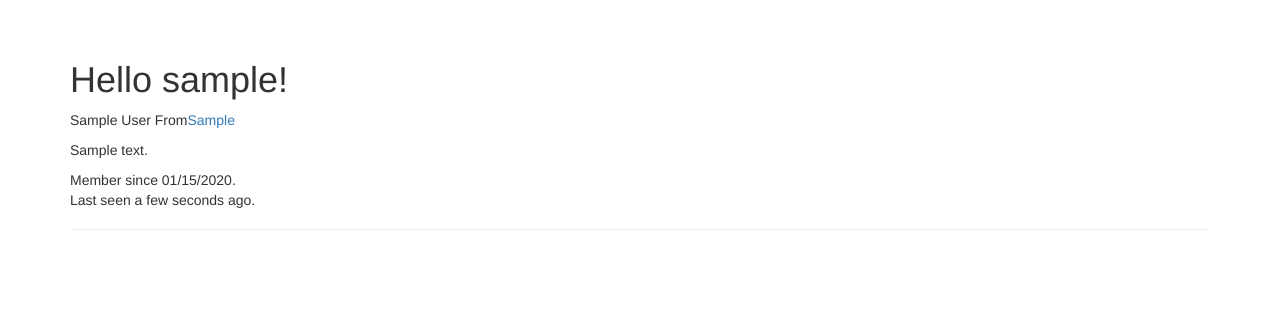
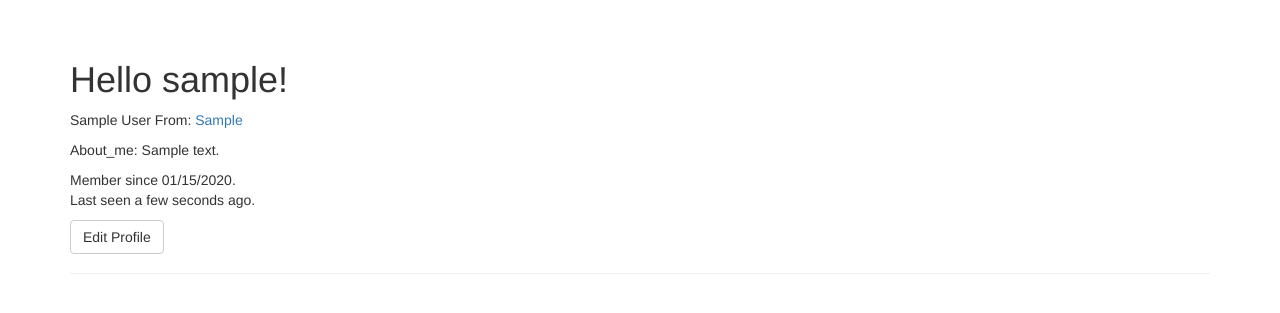
Before and after one commit to sishuiyibai/myflaskapp, a Flask app: a page that uses app/templates/user.html in a window 1280 px wide. Shown: the part 52-365 px from the top of the page. Run offline with Flask 2, Linux system fonts and the light colour scheme; a user stored in the database is signed in; tables that the repository leaves empty hold one stand-in row (values such as "Sample post"); some libraries are stand-ins or nearby versions.

Commit message:
添加登陆用户资料编辑链接

```diff
--- a/app/templates/user.html
+++ b/app/templates/user.html
@@ -9,7 +9,7 @@
         <p>
             {% if user.name %}{{ user.name }}{% endif %}
             {% if user.location %}
-                From<a href="http://maps.google.com/?q={{ user.location }}">{{ user.location }}</a>
+                From: <a href="http://maps.google.com/?q={{ user.location }}">{{ user.location }}</a>
             {% endif %}
         </p>
         {% endif %}
@@ -20,12 +20,19 @@
         {% endif %}
         {% if user.about_me %}
             <p>
-                {{ user.about_me }}
+                About_me: {{ user.about_me }}
             </p>
         {% endif %}
         <p>
             Member since {{ moment(user.member_since).format('L') }}.<br>
             Last seen {{ moment(user.last_seen).fromNow() }}.
         </p>
+        <p>
+            {% if user == current_user %}
+                <a class="btn btn-default" href="{{ url_for('.edit_profile') }}">
+                    Edit Profile
+                </a>
+            {% endif %}
+        </p>
     </div>
 {% endblock %}
```
